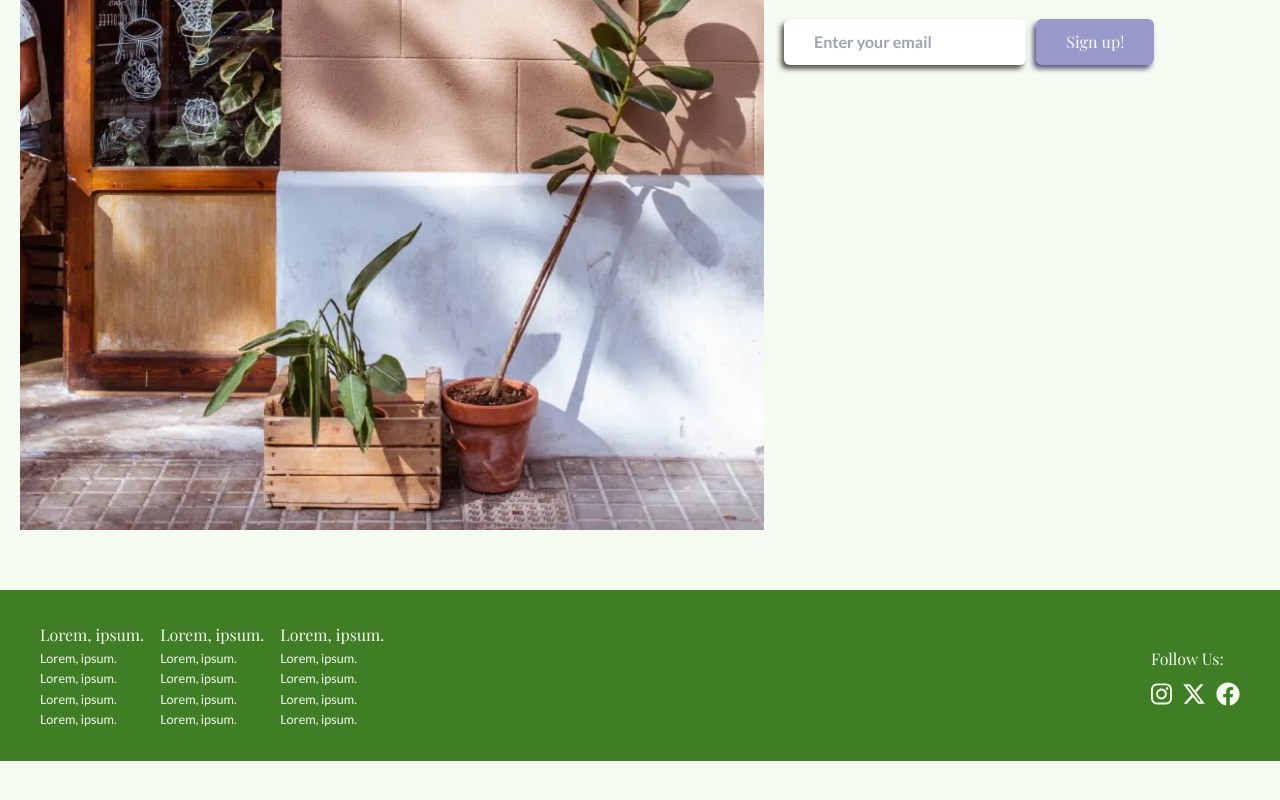
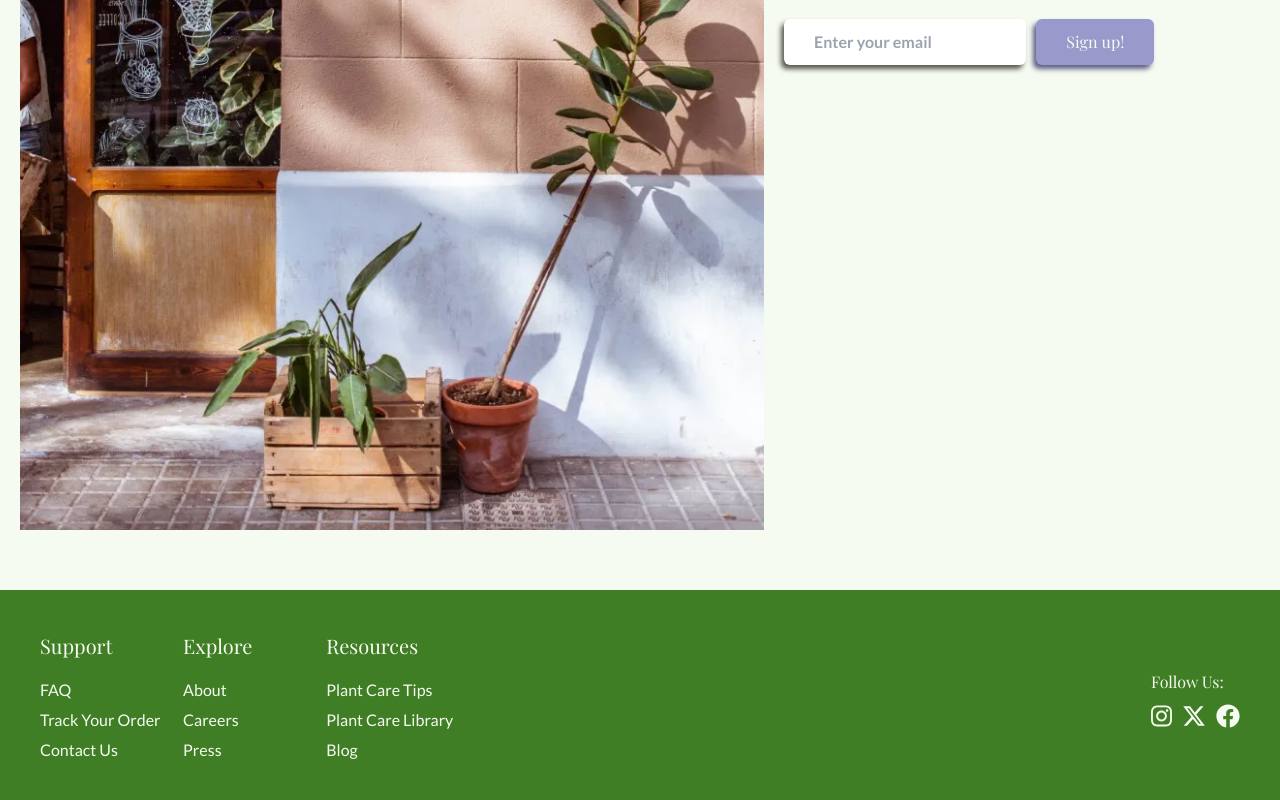
Before and after one commit to Andrewy-gh/spruce-street, a React (Vite) app: page / in a window 1280 px wide. Shown: the part 4015-4815 px from the top of the page. Before the commit the page ends 4776 px from the top, so only its background shows below. Built offline with nearby package versions, Linux system fonts and the light colour scheme.

Commit message:
Footer component and footer data added

```diff
--- a/src/components/Footer.tsx
+++ b/src/components/Footer.tsx
@@ -1,53 +1,21 @@
+import { footer, Link, FooterSection } from '../data';
+
 export default function Footer() {
   return (
-    <div className="flex flex-wrap justify-between items-center gap-space-l py-8 px-space-l bg-primary text-light">
+    <div className="flex flex-wrap justify-between items-center gap-space-xl pt-space-l pb-space-2xl px-space-l bg-primary text-light">
       <div className="grid grid-cols-3 gap-4">
-        <div>
-          <h6 className="text-step--1 font-accent">Lorem, ipsum.</h6>
-          <a href="#" className="font-body">
-            <p className="text-step--2">Lorem, ipsum.</p>
-          </a>
-          <a href="#" className="font-body">
-            <p className="text-step--2">Lorem, ipsum.</p>
-          </a>
-          <a href="#" className="font-body">
-            <p className="text-step--2">Lorem, ipsum.</p>
-          </a>
-          <a href="#" className="font-body">
-            <p className="text-step--2">Lorem, ipsum.</p>
-          </a>
-        </div>
-        <div>
-          <h6 className="text-step--1 font-accent">Lorem, ipsum.</h6>
-          <a href="#" className="font-body">
-            <p className="text-step--2">Lorem, ipsum.</p>
-          </a>
-          <a href="#" className="font-body">
-            <p className="text-step--2">Lorem, ipsum.</p>
-          </a>
-          <a href="#" className="font-body">
-            <p className="text-step--2">Lorem, ipsum.</p>
-          </a>
-          <a href="#" className="font-body">
-            <p className="text-step--2">Lorem, ipsum.</p>
-          </a>
-        </div>
-        <div>
-          <h6 className="text-step--1 font-accent">Lorem, ipsum.</h6>
-          <a href="#" className="font-body">
-            <p className="text-step--2">Lorem, ipsum.</p>
-          </a>
-          <a href="#" className="font-body">
-            <p className="text-step--2">Lorem, ipsum.</p>
-          </a>
-          <a href="#" className="font-body">
-            <p className="text-step--2">Lorem, ipsum.</p>
-          </a>
-          <a href="#" className="font-body">
-            <p className="text-step--2">Lorem, ipsum.</p>
-          </a>
-        </div>
+        {footer.map(({ id, section, links }: FooterSection) => (
+          <div key={id}>
+            <h6 className="text-step-0 font-accent mb-space-xs">{section}</h6>
+            {links.map(({ id, name, path }: Link) => (
+              <a key={id} href={path} className="font-body">
+                <p className="text-step--1 mb-1">{name}</p>
+              </a>
+            ))}
+          </div>
+        ))}
       </div>
+
       <div>
         <h6 className="text-step--1 font-accent mb-space-2xs">Follow Us:</h6>
         <div className="flex gap-space-2xs">
--- /dev/null
+++ b/src/data.ts
@@ -0,0 +1,41 @@
+export interface Link {
+  id: string;
+  name: string;
+  path: string;
+}
+
+export interface FooterSection {
+  id: string;
+  section: string;
+  links: Link[];
+}
+
+export const footer: FooterSection[] = [
+  {
+    id: 'section-1',
+    section: 'Support',
+    links: [
+      { id: 'section-1-link-1', name: 'FAQ', path: '/faq' },
+      { id: 'section-1-link-2', name: 'Track Your Order', path: '/tracking' },
+      { id: 'section-1-link-3', name: 'Contact Us', path: '/contact' },
+    ],
+  },
+  {
+    id: 'section-2',
+    section: 'Explore',
+    links: [
+      { id: 'section-2-link-1', name: 'About', path: '/about' },
+      { id: 'section-2-link-2', name: 'Careers', path: '/careers' },
+      { id: 'section-2-link-3', name: 'Press', path: '/press' },
+    ],
+  },
+  {
+    id: 'section-3',
+    section: 'Resources',
+    links: [
+      { id: 'section-3-link-1', name: 'Plant Care Tips', path: '/plant-care' },
+      { id: 'section-3-link-2', name: 'Plant Care Library', path: '/library' },
+      { id: 'section-3-link-2', name: 'Blog', path: '/blog' },
+    ],
+  },
+];
```
